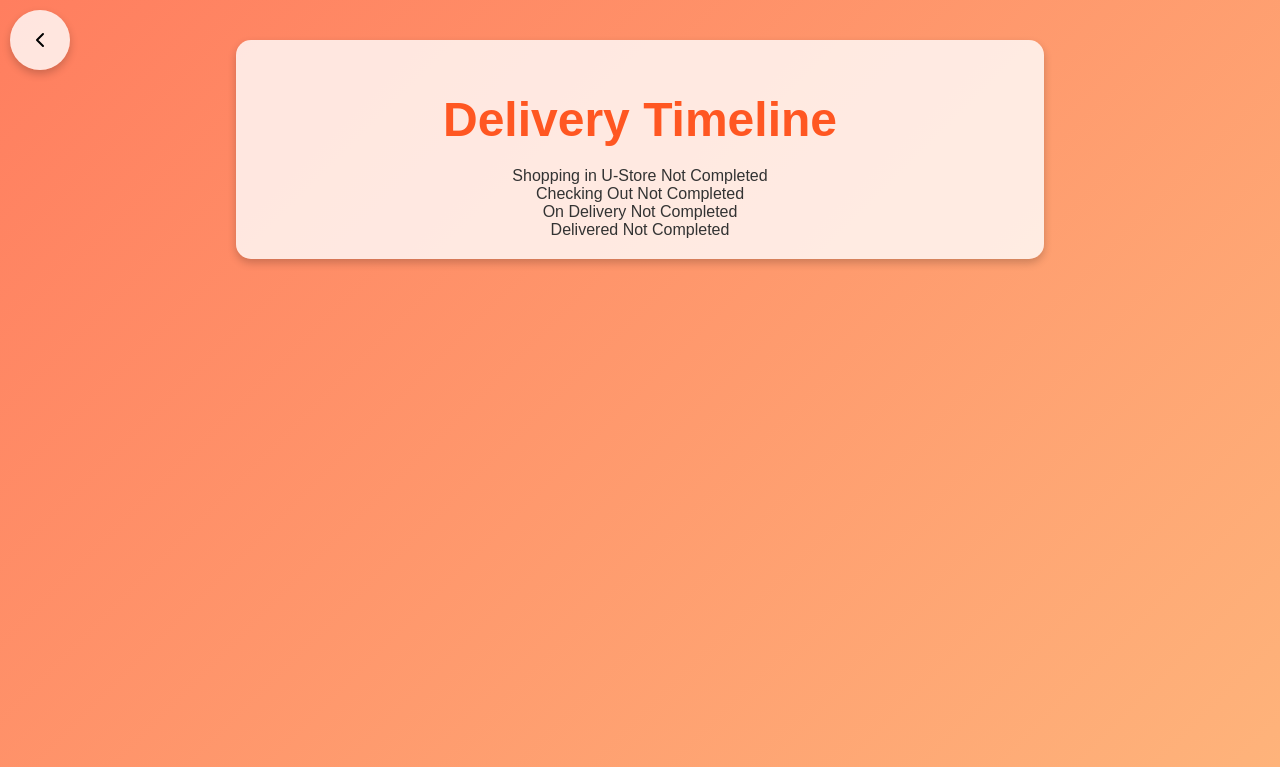
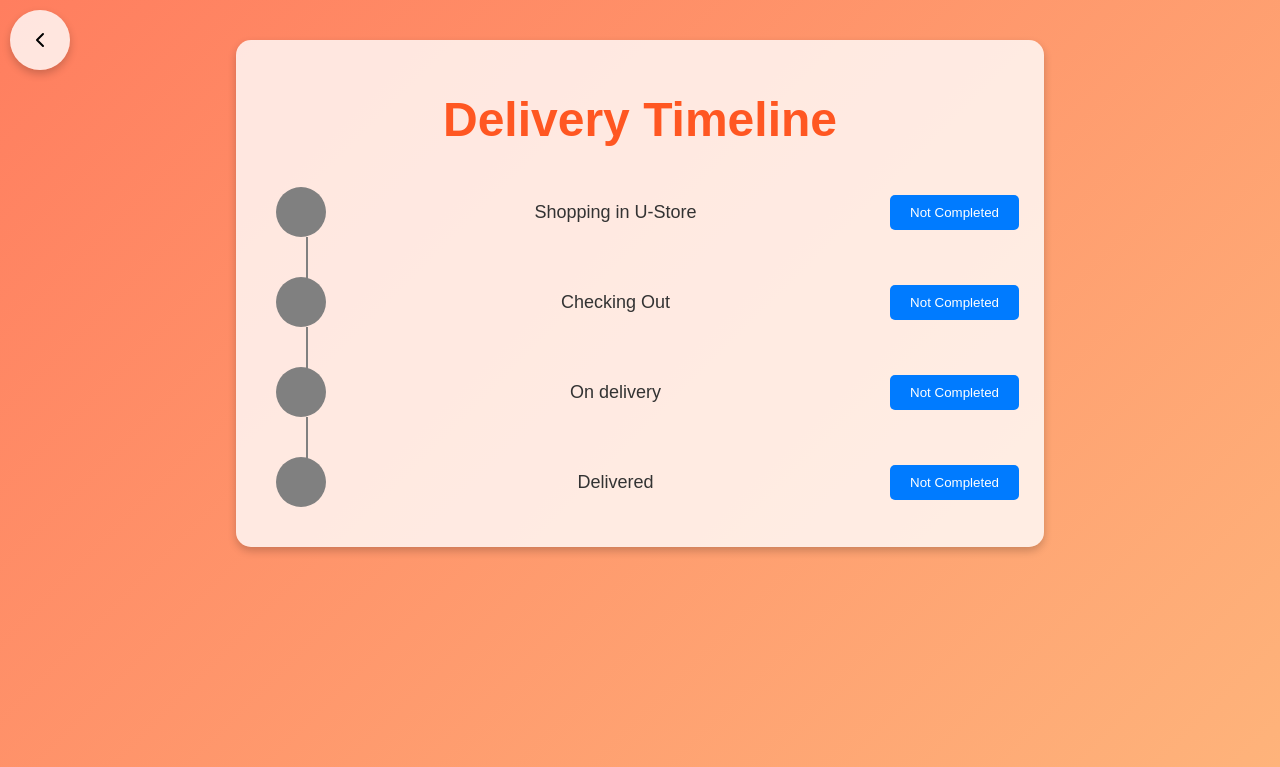
Before and after one commit to mattzhang80/TigerCart_forked, a Flask app: page /timeline in a window 1280 px wide. Shown: the top 767 px of the page. Run offline with Flask 3, Linux system fonts and the light colour scheme.

Commit message:
rough timeline for deliverer

```diff
--- a/static/script.js
+++ b/static/script.js
@@ -53,3 +53,14 @@ function acceptDelivery(deliveryId) {
 function declineDelivery(deliveryId) {
     alert('Delivery declined');
 }
+
+function markStepComplete(stepId) {
+    const stepElement = document.getElementById(stepId);
+    const circleElement = stepElement.querySelector('.circle');
+    const buttonElement = stepElement.querySelector('button');
+
+    // Change circle appearance and button status
+    circleElement.classList.add('complete');
+    buttonElement.textContent = 'Completed';
+    buttonElement.style.backgroundColor = 'green';
+}
--- a/templates/base.html
+++ b/templates/base.html
@@ -42,6 +42,18 @@
         .back-arrow img {
             display: block;
         }
+
+        .circle {
+            width: 50px; /* Adjust size as needed */
+            height: 50px; /* Same as width to ensure it's a circle */
+            border-radius: 50%; /* Makes the div a circle */
+            background-color: gray; /* Optional: gives the circle a background color */
+        }
+
+        .circle.complete {
+            background-color: green; /* Change color when complete */
+        }
+
 
         /* Center content and add top margin */
         .content-wrapper {
@@ -104,6 +116,37 @@
         .content-wrapper p {
             margin-bottom: 20px;
         }
+
+        .step {
+            display: flex;
+            align-items: center;
+            margin: 20px 0;
+            position: relative;
+            justify-content: space-between;
+        }
+
+        .step:not(:last-child)::after {
+            content: '';
+            position: absolute;
+            left: 30px; /* Center line with circles */
+            top: 50px; /* Adjust to match the circle size */
+            height: 50px; /* Height of the line */
+            width: 2px; /* Thickness of the line */
+            background-color: gray; /* Change color for completed steps */
+        }
+
+        .step-text {
+            margin-left: 20px;
+            font-size: 18px;
+        }
+
+        .timeline {
+            display: flex;
+            flex-direction: column;
+            margin-left: 20px;
+            position: relative;
+            justify-content: center;
+        }
     </style>
 </head>
 <body>
--- a/templates/deliverer_timeline.html
+++ b/templates/deliverer_timeline.html
@@ -6,23 +6,23 @@
 <div class="timeline">
     <div class="step" id="shopping-step">
         <div class="circle"></div>
-        <span>Shopping in U-Store</span>
-        <span class="status" id="shopping-status">Not Completed</span>
+        <span class="step-text">Shopping in U-Store</span>
+        <button onclick="markStepComplete('shopping-step')" id="shopping-status">Not Completed</button>
     </div>
     <div class="step" id="checking-out-step">
         <div class="circle"></div>
-        <span>Checking Out</span>
-        <span class="status" id="checking-out-status">Not Completed</span>
+        <span class="step-text">Checking Out</span>
+        <button onclick="markStepComplete('checking-out-step')" id="checking-out-status">Not Completed</button>
     </div>
     <div class="step" id="on-delivery-step">
         <div class="circle"></div>
-        <span>On Delivery</span>
-        <span class="status" id="on-delivery-status">Not Completed</span>
+        <span class="step-text">On delivery</span>
+        <button onclick="markStepComplete('on-delivery-step')" id="on-delivery-status">Not Completed</button>
     </div>
     <div class="step" id="delivered-step">
         <div class="circle"></div>
-        <span>Delivered</span>
-        <span class="status" id="delivered-status">Not Completed</span>
+        <span class="step-text">Delivered</span>
+        <button onclick="markStepComplete('delivered-step')" id='delivered-status'>Not Completed</button>
     </div>
 </div>
 {% endblock %}
```
